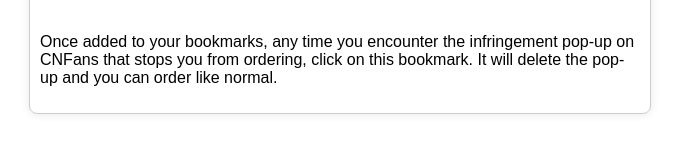
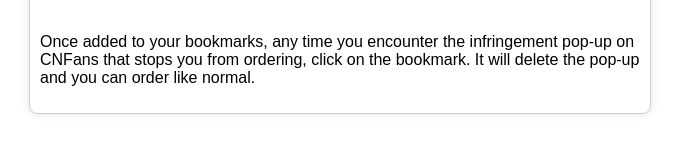
Before and after one commit to BSRFD/CNFansUnblocker, a plain HTML site: page index.html in a window 1280 px wide. Shown: the part 206-358 px from the top of the page, 300-978 px from the left. Drawn offline with Linux system fonts and the light colour scheme.

Commit message:
Update index.html

```diff
--- a/index.html
+++ b/index.html
@@ -32,6 +32,6 @@
     <h1>CNFans Pop-up Remover</h1>
     <p>Click on the blue button below and drag it to your bookmarks.</p>
     <a href="javascript:(function() { var modal = document.getElementById('keywords-modal'); if (modal) { modal.parentNode.removeChild(modal); } else { alert('Element not found!'); } })();" class="bookmarklet">CNFans Pop-up Remover</a>
-    <p>Once added to your bookmarks, any time you encounter the infringement pop-up on CNFans that stops you from ordering, click on this bookmark. It will delete the pop-up and you can order like normal.</p>
+    <p>Once added to your bookmarks, any time you encounter the infringement pop-up on CNFans that stops you from ordering, click on the bookmark. It will delete the pop-up and you can order like normal.</p>
 </body>
 </html>
```
